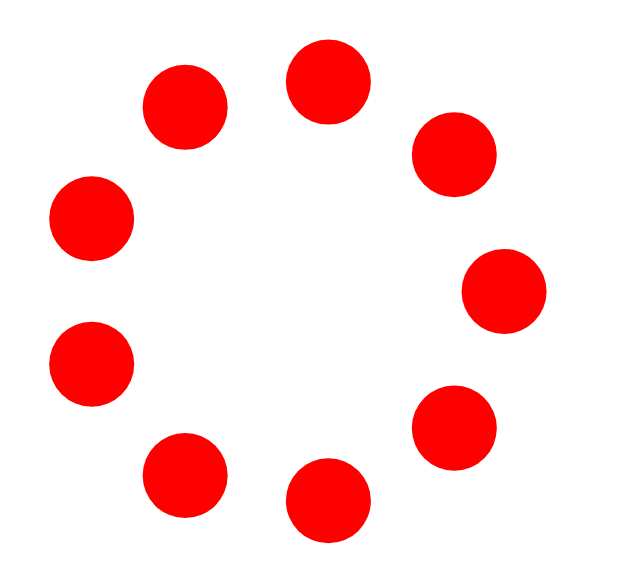
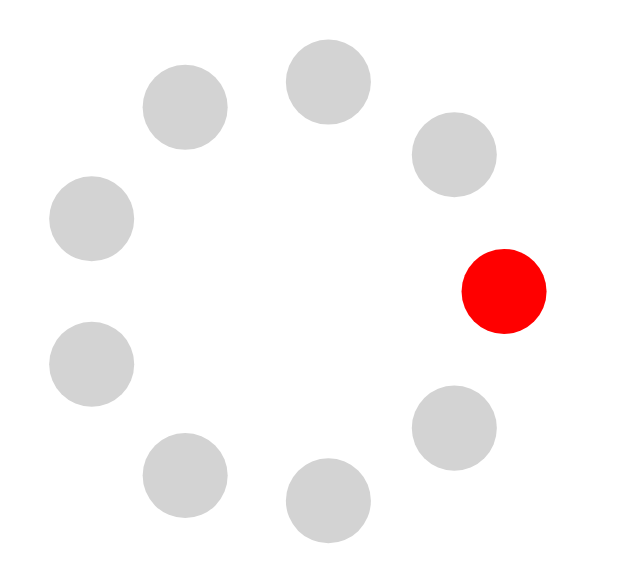
Before and after one commit to blainelewis1/dgp-hci-react-tutorial, a React (Create React App) app: page / in a window 1280 px wide. Shown: the top 582 px of the page, without its empty margins (0-640 px from the left). Built offline with nearby package versions, Linux system fonts and the light colour scheme.

Commit message:
Step 2: Make the circles interactive

```diff
--- a/src/FittsTask.tsx
+++ b/src/FittsTask.tsx
@@ -1,9 +1,12 @@
-import React from "react";
+import React, { useState } from "react";
 
 const FittsTask: React.FC = () => {
   const numBubbles: number = 9;
   const width = 15;
   const distance = 75;
+
+  // Store some state that determines which circle is the one the user should be clicking on.
+  const [selectedCircle, setSelectedCircle] = useState(0);
 
   return (
     // To make things easy we place 0,0 in the center of the svg.
@@ -15,11 +18,21 @@ const FittsTask: React.FC = () => {
 
         return (
           <circle
+            // When the user clicks on the circle we need to highlight the next circle
+            onClick={() => {
+              if (i === selectedCircle) {
+                const nextCircle =
+                  (selectedCircle + Math.floor(numBubbles / 2)) % numBubbles;
+
+                setSelectedCircle(nextCircle);
+              }
+            }}
             r={width / 2}
             // Use the slice for this circle to determine where the circle goes.
             cx={(Math.cos(theta) * distance) / 2}
             cy={(Math.sin(theta) * distance) / 2}
-            fill={"red"}
+            // Color the circle based on whether the user should be clicking on it.
+            fill={selectedCircle === i ? "red" : "lightgrey"}
           />
         );
       })}
```
